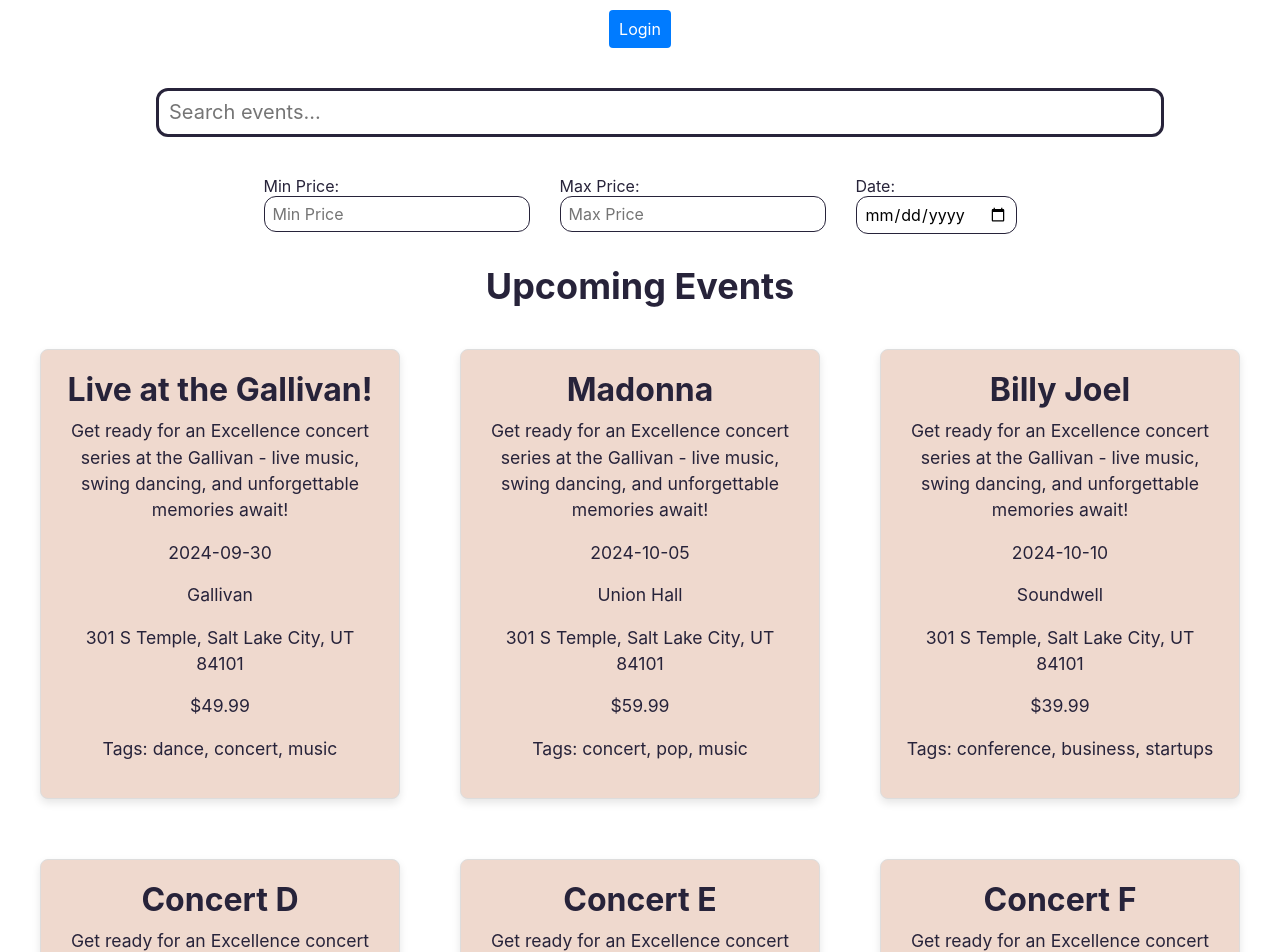
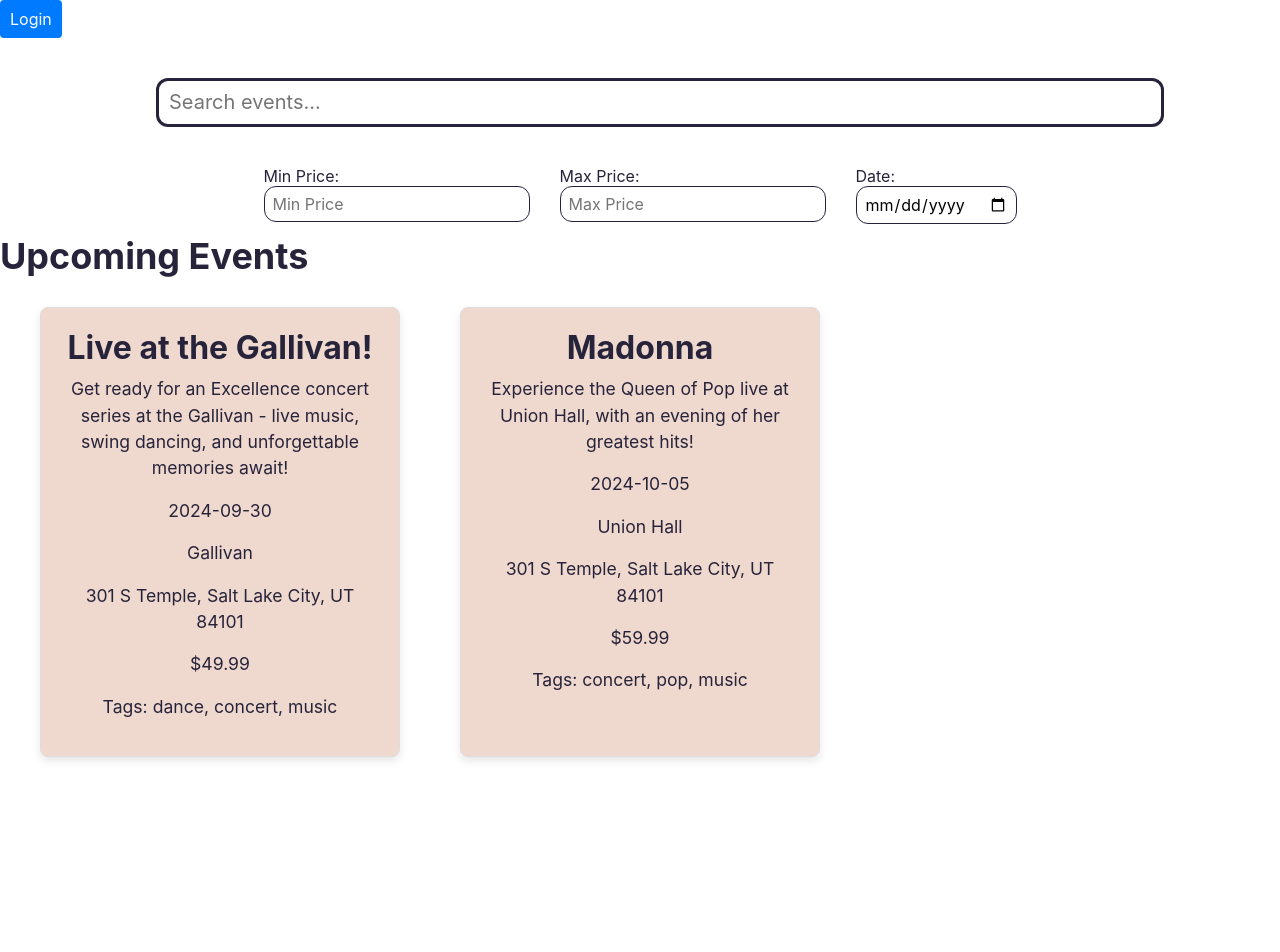
Before and after one commit to danielleboe/event-ticketing-app, a React (Vite) app in the folder client/: page / in a window 1280 px wide. Shown: the top 952 px of the page. After the commit the page ends 800 px from the top, so only its background shows below. Built offline with nearby package versions, Linux system fonts and the light colour scheme.

Commit message:
Login bugged, will not login despite credentials

```diff
--- a/client/src/App.jsx
+++ b/client/src/App.jsx
@@ -1,25 +1,40 @@
-// client/src/App.jsx
 import './App.css';
-import { Routes, Route } from 'react-router-dom';
+import { useState, useEffect } from 'react';
+import { Routes, Route, useNavigate, Navigate } from 'react-router-dom';
 import Home from './pages/Home';
 import Search from './pages/Search';
 import UserProfile from './components/UserProfile';
-import Login from './pages/Login'; // Import the Login component
+import Login from './pages/Login';
 
 function App() {
-  const dummyUser = {
-    id: '1', // Replace with actual user ID
-    username: 'johndoe',
-    email: 'johndoe@example.com',
-    // Add more user details as needed
+  const [user, setUser] = useState(null); // Start with null for a real scenario
+  const navigate = useNavigate();
+
+  const handleLogout = () => {
+    setUser(null);
+    navigate('/'); // Redirect to home or a suitable page after logout
   };
+
+  const handleLogin = (user) => {
+    setUser(user);
+    console.log('User logged in:', user);
+  };
+
+  const isLoggedIn = !!user;
+
+  useEffect(() => {
+    console.log(isLoggedIn ? 'Logged In' : 'Logged Out');
+  }, [isLoggedIn]);
 
   return (
     <Routes>
-      <Route path="/" element={<Home />} />
+      <Route path="/" element={<Home user={isLoggedIn ? user : null} onLogout={handleLogout} />} />
       <Route path="/search" element={<Search />} />
-      <Route path="/profile" element={<UserProfile user={dummyUser} />} />
-      <Route path="/login" element={<Login />} /> {/* Add the route for the login page */}
+      <Route
+        path="/profile"
+        element={user ? <UserProfile user={user} /> : <Navigate to="/login" />}
+      />
+      <Route path="/login" element={<Login onLogin={handleLogin} />} />
     </Routes>
   );
 }
--- a/client/src/main.jsx
+++ b/client/src/main.jsx
@@ -1,54 +1,30 @@
-// import ReactDOM from 'react-dom/client';
-// import { createBrowserRouter, RouterProvider } from 'react-router-dom';
-
-// import App from './App.jsx';
-// import Home from './pages/Home';
-// import Matchup from './pages/Matchup';
-// import Vote from './pages/Vote';
-// import NotFound from './pages/NotFound';
-
-// const router = createBrowserRouter([
-//   {
-//     path: '/',
-//     element: <App />,
-//     errorElement: <NotFound />,
-//     children: [
-//       {
-//         index: true,
-//         element: <Home />
-//       }, {
-//         path: '/matchup',
-//         element: <Matchup />
-//       }, {
-//         path: '/matchup/:id',
-//         element: <Vote />
-//       },
-//     ],
-//   },
-// ]);
-
-// ReactDOM.createRoot(document.getElementById('root')).render(
-//   <RouterProvider router={router} />
-// );
-
-
-
 import ReactDOM from 'react-dom/client';
-import { ApolloProvider, ApolloClient, InMemoryCache } from '@apollo/client';
+import { ApolloProvider, ApolloClient, InMemoryCache, createHttpLink } from '@apollo/client';
 import { BrowserRouter } from 'react-router-dom';
+import { setContext } from '@apollo/client/link/context';
 
 import App from './App.jsx';
-// import Home from './pages/Home';
+
+const httpLink = createHttpLink({
+  uri: 'http://localhost:3001/graphql', // Ensure this matches your server configuration
+});
+
+const authLink = setContext((_, { headers }) => {
+  const token = localStorage.getItem('token');
+  return {
+    headers: {
+      ...headers,
+      authorization: token ? `Bearer ${token}` : '',
+    },
+  };
+});
 
 const client = new ApolloClient({
-  uri: '/graphql',
+  link: authLink.concat(httpLink),
   cache: new InMemoryCache(),
 });
 
-// Get the root element
 const rootElement = document.getElementById('root');
-
-// Use createRoot instead of render
 const root = ReactDOM.createRoot(rootElement);
 root.render(
   <ApolloProvider client={client}>
--- a/client/src/pages/Home.jsx
+++ b/client/src/pages/Home.jsx
@@ -1,15 +1,19 @@
 import { useState } from "react";
-// import { useQuery } from "@apollo/client";
-// import { GET_EVENTS } from "../utils/queries"; // Import the query for fetching events
+import { useQuery } from "@apollo/client";
+import { GET_USER_PURCHASE_HISTORY } from "../utils/queries";
 import "../styles/Home.css";
 import { Link } from "react-router-dom";
 
-const Home = () => {
+const Home = ({ user, onLogout }) => {
   const [search, setSearch] = useState("");
   const [minPrice, setMinPrice] = useState("");
   const [maxPrice, setMaxPrice] = useState("");
   const [selectedDate, setSelectedDate] = useState("");
 
+  const { loading, error, data } = useQuery(GET_USER_PURCHASE_HISTORY, {
+    variables: { id: user?.id },
+    skip: !user,
+  });
 
   const dummyEvents = [
     {
@@ -21,113 +25,37 @@
       location: "301 S Temple, Salt Lake City, UT 84101",
       date: "2024-09-30",
       price: 49.99,
-      tags: ["dance", "concert", "music"]
+      tags: ["dance", "concert", "music"],
     },
     {
       id: "2",
       name: "Madonna",
       description:
-        "Get ready for an Excellence concert series at the Gallivan - live music, swing dancing, and unforgettable memories await!",
+        "Experience the Queen of Pop live at Union Hall, with an evening of her greatest hits!",
       venue: "Union Hall",
       location: "301 S Temple, Salt Lake City, UT 84101",
       date: "2024-10-05",
       price: 59.99,
-      tags: ["concert", "pop", "music"]
-    },
-    {
-      id: "3",
-      name: "Billy Joel",
-      description:
-        "Get ready for an Excellence concert series at the Gallivan - live music, swing dancing, and unforgettable memories await!",
-      venue: "Soundwell",
-      location: "301 S Temple, Salt Lake City, UT 84101",
-      date: "2024-10-10",
-      price: 39.99,
-      tags: ["conference", "business", "startups"]
-    },
-    {
-      id: "4",
-      name: "Concert D",
-      description:
-        "Get ready for an Excellence concert series at the Gallivan - live music, swing dancing, and unforgettable memories await!",
-      venue: "Squatters Pub Brewery",
-      location: "301 S Temple, Salt Lake City, UT 84101",
-      date: "2024-10-15",
-      price: 29.99,
-      tags: ["concert", "hip hop", "engineering"]
-    },
-    {
-      id: "5",
-      name: "Concert E",
-      description:
-        "Get ready for an Excellence concert series at the Gallivan - live music, swing dancing, and unforgettable memories await!",
-      venue: "Newpark Resort",
-      location: "301 S Temple, Salt Lake City, UT 84101",
-      date: "2024-10-20",
-      price: 19.99,
-      tags: ["dance", "swing", "music"]
-    },
-    {
-      id: "6",
-      name: "Concert F",
-      description:
-        "Get ready for an Excellence concert series at the Gallivan - live music, swing dancing, and unforgettable memories await!",
-      venue: "The Bright Building",
-      location: "301 S Temple, Salt Lake City, UT 84101",
-      date: "2024-11-15",
-      price: 9.99,
-      tags: ["dance", "swing", "music"]
-    },
-    {
-      id: "7",
-      name: "Concert G",
-      description:
-        "Get ready for an Excellence concert series at the Gallivan - live music, swing dancing, and unforgettable memories await!",
-      venue: "Delta Center",
-      location: "301 S Temple, Salt Lake City, UT 84101",
-      date: "2024-12-15",
-      price: 109.99,
-      tags: ["dance", "swing", "music"]
-    },
-    {
-      id: "8",
-      name: "Concert H",
-      description:
-        "Get ready for an Excellence concert series at the Gallivan - live music, swing dancing, and unforgettable memories await!",
-      venue: "Salt Palace",
-      location: "301 S Temple, Salt Lake City, UT 84101",
-      date: "2024-09-29",
-      price: 200.0,
-      tags: ["dance", "swing", "music"]
-    },
-  ];
+      tags: ["concert", "pop", "music"],
+    },  ];
 
-  // const { loading, error, data } = useQuery(GET_EVENTS); // Fetch events using GraphQL query
+  if (loading) return <p>Loading...</p>;
+  if (error) return <p>Error: {error.message}</p>;
 
-  // Function to handle search action
-  const handleSearch = (e) => {
-    e.preventDefault(); // Prevent default form submission
-    console.log("Search initiated for:", search);
-    // Add your search logic here (e.g., filtering events based on the search input)
-  };
+  const purchaseHistory = data?.user?.purchaseHistory || [];
+  const createdEventHistory = data?.user?.createdEventHistory || [];
 
-  // if (loading) return <p>Loading...</p>;
-  // if (error) return <p>Error: {error.message}</p>;
+  const currentDate = new Date();
+  const upcomingEvents = purchaseHistory.filter(event => new Date(event.date) > currentDate);
+  const pastEvents = purchaseHistory.filter(event => new Date(event.date) <= currentDate);
 
-  // Filter events based on search input
-
-  const filteredEvents = dummyEvents.filter((event) => {
-    // Search filter (checking name, location, and venue)
-    const matchesSearch =
-      event.name.toLowerCase().includes(search.toLowerCase()) ||
+  const filteredEvents = dummyEvents.filter(event => {
+    const matchesSearch = event.name.toLowerCase().includes(search.toLowerCase()) ||
       event.location.toLowerCase().includes(search.toLowerCase()) ||
       event.venue.toLowerCase().includes(search.toLowerCase()) ||
       event.tags.some(tag => tag.toLowerCase().includes(search.toLowerCase()));
 
-    // Date filter
     const matchesDate = selectedDate ? event.date === selectedDate : true;
-
-    // Price filters
     const price = event.price;
     const matchesMinPrice = minPrice ? price >= minPrice : true;
     const matchesMaxPrice = maxPrice ? price <= maxPrice : true;
@@ -135,22 +63,37 @@
     return matchesSearch && matchesDate && matchesMinPrice && matchesMaxPrice;
   });
 
-
-  // const filteredEvents = data.events.filter(event =>
-  //   event.name.toLowerCase().includes(search.toLowerCase())
-  // );
+  const renderEvents = (events) => (
+    <div className="event-container">
+      {events.map((event) => (
+        <div key={event.id} className="event-card">
+          <a href={event.url} className="event-link">
+            <h2>{event.name}</h2>
+            <p>{event.description}</p>
+            <p>{event.date}</p>
+            <p>{event.venue}</p>
+            <p>{event.location}</p>
+            <p>${event.price.toFixed(2)}</p>
+            <p>Tags: {event.tags.join(', ')}</p>
+          </a>
+        </div>
+      ))}
+    </div>
+  );
 
   return (
-    <div>
-    {/* Login Button Container */}
-    {/* Ensures the login button is centered and placed just above the search bar */}
-    <div className="login-button-container">
+    <div className="home">
+    <div className="auth-buttons">
+      {user ? (
+        <button className="logout-button" onClick={onLogout}>Logout</button>
+      ) : (
         <Link to="/login">
           <button className="login-button">Login</button>
         </Link>
+      )}
     </div>
-      <div>
-        <form onSubmit={handleSearch} className="search-container">
+
+      <form onSubmit={(e) => e.preventDefault()} className="search-container">
         <input
           type="text"
           id="search-bar"
@@ -158,14 +101,8 @@
           value={search}
           onChange={(e) => setSearch(e.target.value)}
         />
-          {/*
-          <button className="get-tickets">
+      </form>
 
-          </button> */}
-        </form>
-      </div>
-
-      {/* Filter Controls */}
       <div className="filters-container">
         <label>
           Min Price:
@@ -198,25 +135,26 @@
         </label>
       </div>
 
-      {/* List of Events */}
-      <div className="eventList-headline">
+      {user ? (
+        <>
+          <h1>Welcome, {user.username}</h1>
+          <p>Email: {user.email}</p>
+
+          <h2>Upcoming Events</h2>
+          {renderEvents(upcomingEvents)}
+
+          <h2>Past Events</h2>
+          {renderEvents(pastEvents)}
+
+          <h2>Created Events</h2>
+          {renderEvents(createdEventHistory)}
+        </>
+      ) : (
+        <>
           <h1>Upcoming Events</h1>
-      </div>
-      <div className="event-container">
-        {filteredEvents.map((event) => (
-          <div key={event.id} className="event-card">
-            <a href="#{event.url}" className="event-link">
-              <h2>{event.name}</h2>
-              <p>{event.description}</p>
-              <p>{event.date}</p>
-              <p>{event.venue}</p>
-              <p>{event.location}</p>
-              <p>${event.price.toFixed(2)}</p>
-              <p>Tags: {event.tags.join(', ')}</p> {/* Display the tags */}
-            </a>
-          </div>
-        ))}
-      </div>
+          {renderEvents(filteredEvents)}
+        </>
+      )}
     </div>
   );
 };
```
Also changed, not shown: client/src/components/UserProfile.jsx (+6 -12 lines), client/src/pages/Login.jsx (+30 -12 lines), 1 other file (tests, documents, lock files or other folders). Lines whose indentation alone changed are shown as unchanged.
